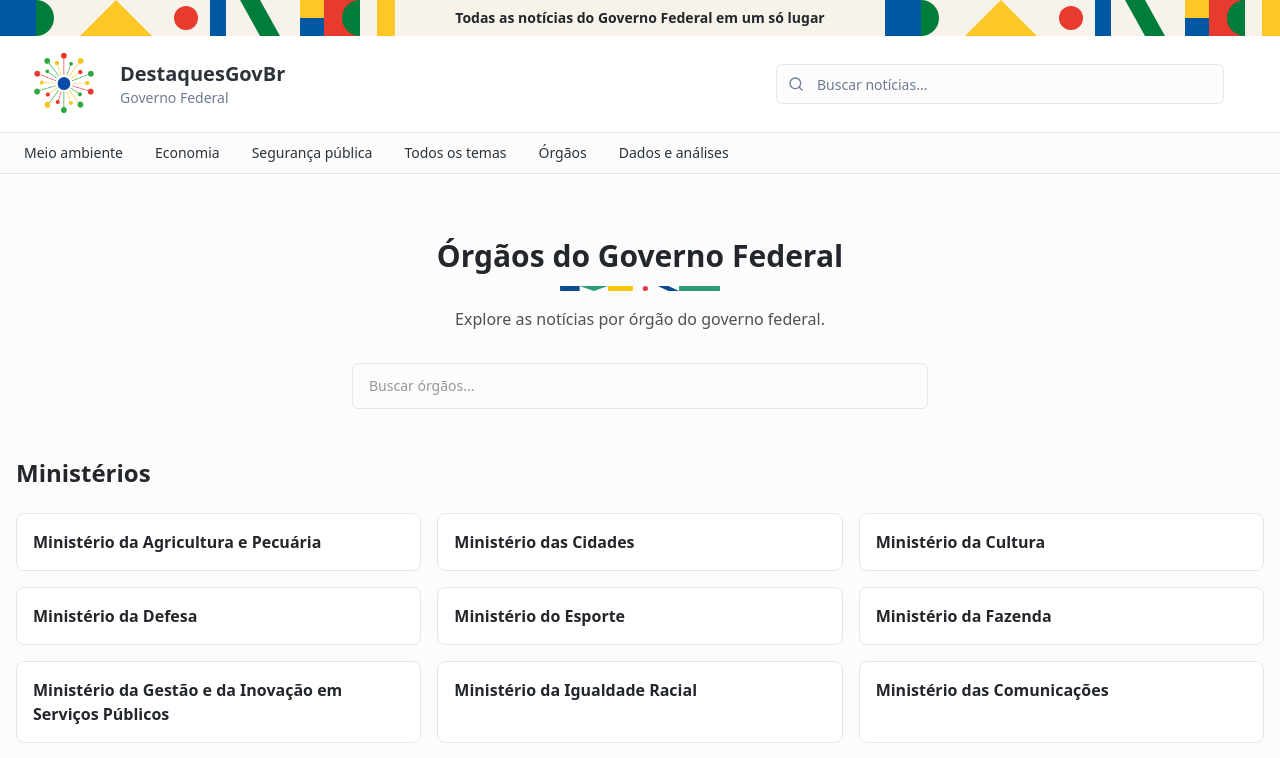
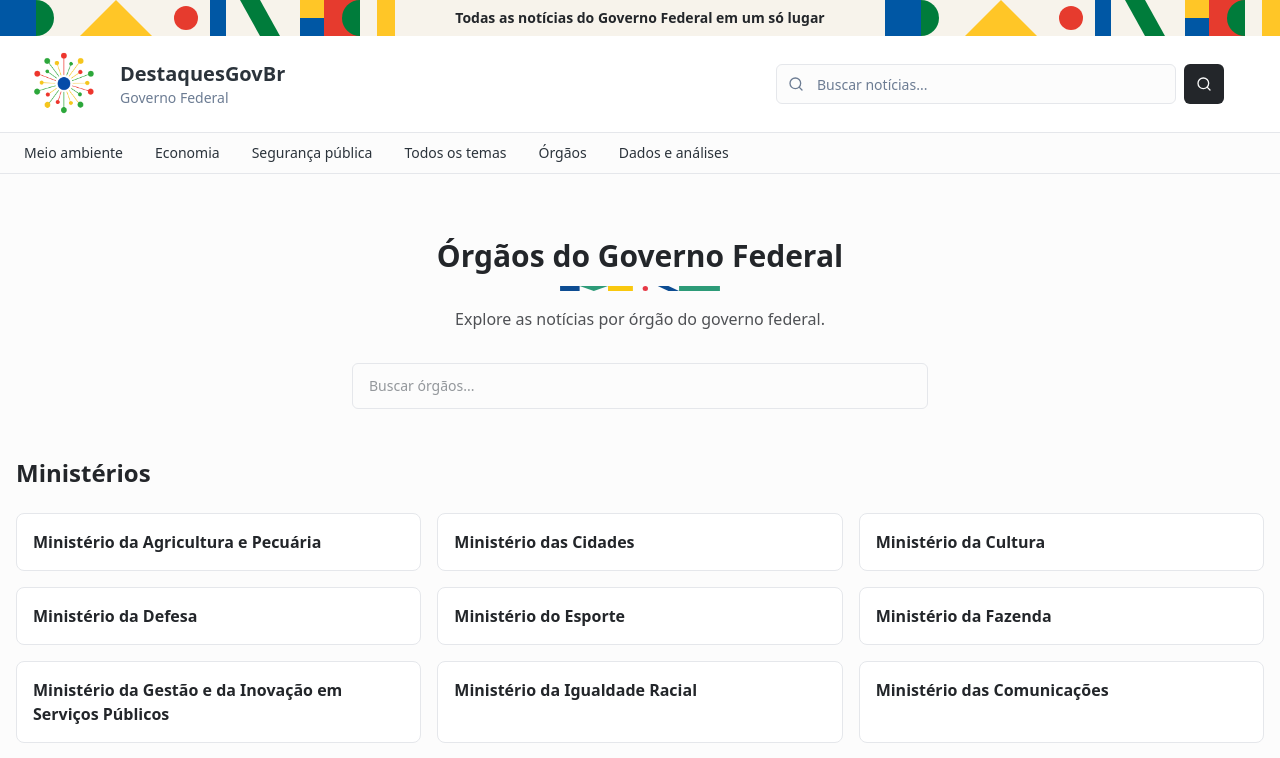
Before and after one commit to destaquesgovbr/destaquesgovbr-portal, a Next.js app: page /orgaos in a window 1280 px wide. Shown: the top 758 px of the page. Built offline with nearby package versions, Linux system fonts and the light colour scheme.

Commit message:
Search bar submit

```diff
--- a/src/components/SearchBar.tsx
+++ b/src/components/SearchBar.tsx
@@ -2,6 +2,7 @@
 
 import { Search, X } from 'lucide-react'
 import { Input } from '@/components/ui/input'
+import { Button } from '@/components/ui/button'
 import { useEffect, useState } from 'react'
 import { useRouter, useSearchParams, usePathname } from 'next/navigation'
 
@@ -15,18 +16,16 @@ const SearchBar = () => {
     setQuery(searchParams.get("q") || "")
   }, [searchParams])
 
-  useEffect(() => {
+  const handleSubmit = (e?: React.FormEvent) => {
+    e?.preventDefault()
     if (!query.trim()) return
-    const handler = setTimeout(() => {
-      router.push(`/busca?q=${encodeURIComponent(query)}`)
-    }, 2000)
-    return () => clearTimeout(handler)
-  }, [query, router])
+    router.push(`/busca?q=${encodeURIComponent(query.trim())}`)
+  }
 
   const handleKeyDown = (e: React.KeyboardEvent<HTMLInputElement>) => {
     if (e.key === "Enter" && query.trim()) {
       e.preventDefault()
-      router.push(`/busca?q=${encodeURIComponent(query.trim())}`)
+      handleSubmit()
     }
   }
 
@@ -47,7 +46,8 @@ const SearchBar = () => {
   }
 
   return (
-    <div className="relative w-full">
+    <form onSubmit={handleSubmit} className="relative w-full flex gap-2">
+      <div className="relative flex-1">
         <Search className="absolute left-3 top-1/2 h-4 w-4 -translate-y-1/2 text-muted-foreground" />
         <Input
           value={query}
@@ -64,6 +64,10 @@ const SearchBar = () => {
           />
         )}
       </div>
+      <Button type="submit" size="icon" className="flex-shrink-0">
+        <Search className="h-4 w-4" />
+      </Button>
+    </form>
   )
 }
 
```
Lines whose indentation alone changed are shown as unchanged.
